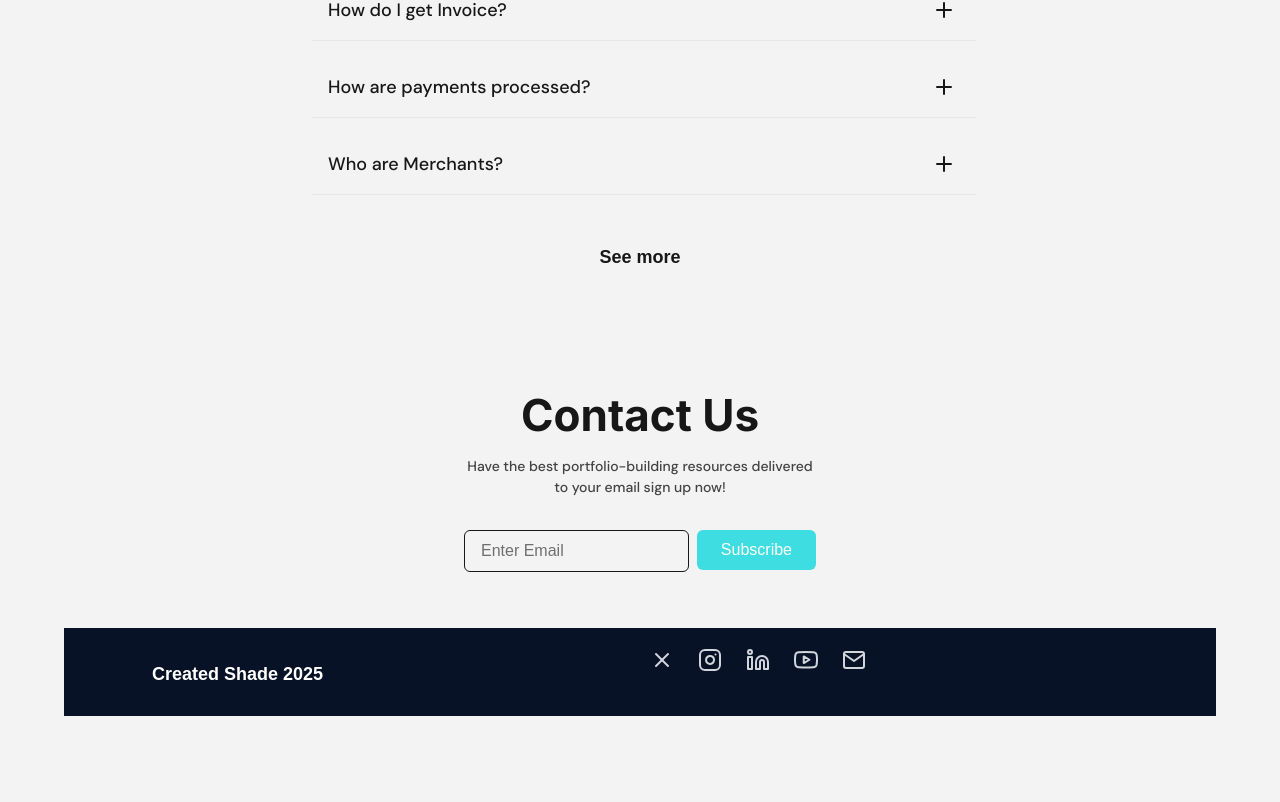
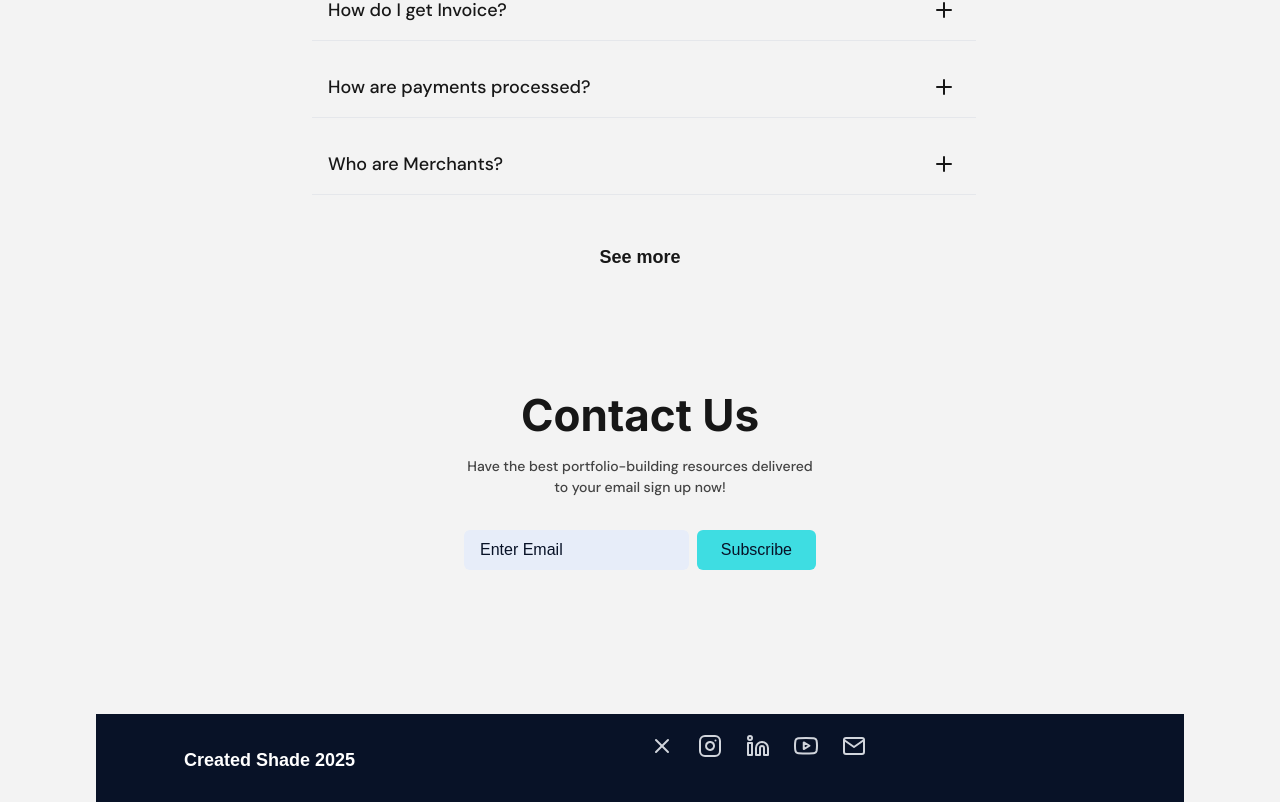
Before and after one commit to ShadeProtocol/shade-website, a Next.js app: page / in a window 1280 px wide. Shown: the part 314-1116 px from the top of the page. Before the commit the page ends 1030 px from the top, so only its background shows below. Built offline with nearby package versions, Linux system fonts and the light colour scheme.

Commit message:
minor design fixes

```diff
--- a/components/sections/contact.tsx
+++ b/components/sections/contact.tsx
@@ -36,11 +36,9 @@ const ContactUs = () => {
           <div className="flex-grow-[2]">
             <input
               type="email"
-              value={email}
-              onChange={(e) => setEmail(e.target.value)}
+              className="w-full px-4 py-2 border-transparent bg-[#E7EDF9] rounded-md  placeholder-[#081227]  text-foreground"
+              required
               placeholder="Enter Email"
-              className="w-full px-4 py-2 border bg-background-secondary rounded-md focus:outline-none focus:ring-2 focus:ring-[#3EDDE2] placeholder-foreground/60 text-foreground"
-              required
             />
           </div>
 
@@ -48,7 +46,7 @@ const ContactUs = () => {
             <button
               type="submit"
               disabled={isSubmitting}
-              className={`w-full px-6 py-2 rounded-md text-white font-medium ${
+              className={`w-full px-6 py-2 rounded-md text-[#081227] font-medium ${
                 isSubmitting
                   ? 'bg-[#2bcbd1] cursor-not-allowed'
                   : 'bg-[#3EDDE2] hover:bg-[#2bcbd1]'
--- a/components/sections/footer.tsx
+++ b/components/sections/footer.tsx
@@ -8,7 +8,7 @@ import {
 
 const Footer = () => {
   return (
-    <footer className="w-[90%] mx-auto bg-[#081227] py-5 px-4 sm:px-6">
+    <footer className="w-[85%] mt-22 mx-auto bg-[#081227] py-5 px-4 sm:px-6">
       <div className="flex flex-col md:flex-row justify-between items-center">
         <span className="block text-sm sm:text-base md:text-lg font-semibold text-white text-center md:text-left mb-4 md:mb-0 pl-0 md:pl-16 pt-0 md:pt-1 w-full md:w-auto">
           Created Shade 2025
```
